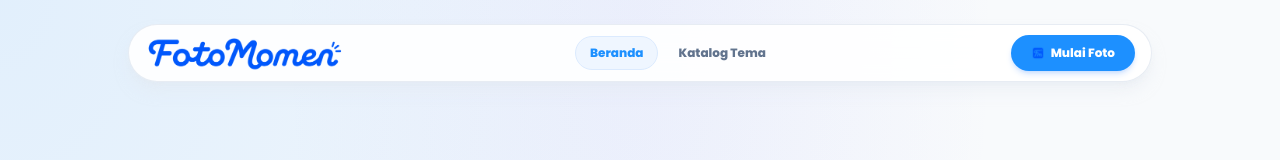
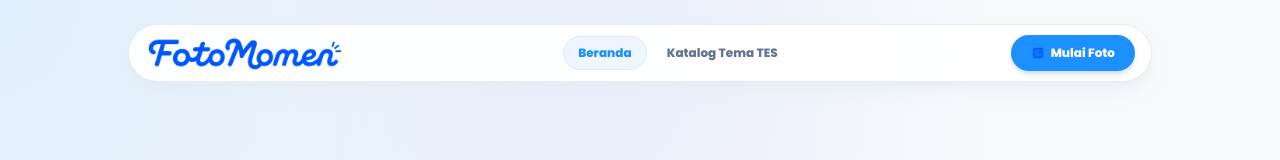
Before and after one commit to afarkhandwikusumaid/foto-momen, a Next.js app: page / in a window 1280 px wide. Shown: the top 160 px of the page. Built offline with nearby package versions, Linux system fonts and the light colour scheme; no server answers; a web font is replaced by a local one.

Commit message:
fix: update navbar link text to Katalog Tema TES

```diff
--- a/src/components/layout/Navbar/index.tsx
+++ b/src/components/layout/Navbar/index.tsx
@@ -67,7 +67,7 @@ export default function Navbar({ currentPhase, onReset, activeTab, setActiveTab,
                     : 'text-slate-500 hover:text-slate-700 hover:bg-slate-50'
                 }`}
               >
-                Katalog Tema
+                Katalog Tema TES
               </a>
             </div>
           )}
```
